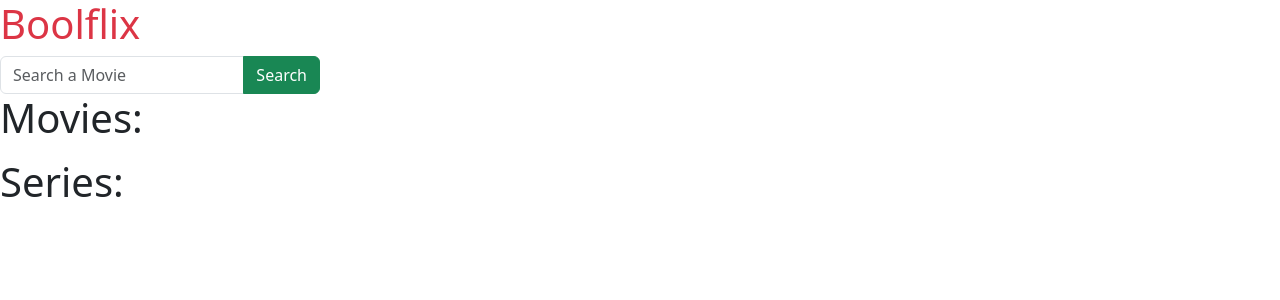
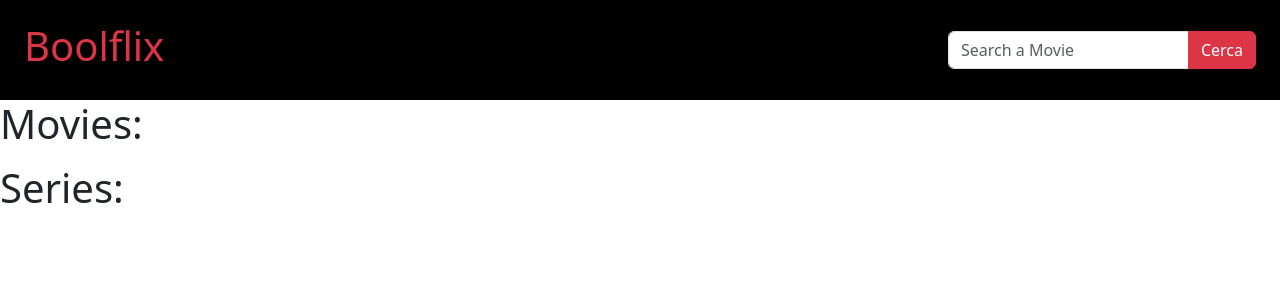
Before and after one commit to RobertoSimonini/netflix-clone, a Vue app: page / in a window 1280 px wide. Shown: the top 300 px of the page. Built offline with nearby package versions, Linux system fonts and the light colour scheme.

Commit message:
passed array using store to Appheader

```diff
--- a/src/App.vue
+++ b/src/App.vue
@@ -1,46 +1,48 @@
 <script>
 import axios from 'axios'
 import {store} from './store'
+import AppHeader from './components/AppHeader.vue'
+import AppMain from './components/AppMain.vue'
 export default {
+  components : {AppHeader, AppMain},
+
   data (){
     return {
       store,
-      searchProduct: '',
       apiUri: 'https://api.themoviedb.org/3/search/movie?api_key=a98e974a1dcb89c6e968d61b061b2de8&query=all',
-      movies: [],
-      series: []
 
     }
   },
+
   methods: {
       fetchMovie(url) {
         axios.get(url)
         .then((res) => {
-        this.movies = res.data.results;
+        store.movies = res.data.results;
       });
       },
 
       fetchSeries(url) {
         axios.get(url)
         .then((res) => {
-        this.series = res.data.results;
+        store.series = res.data.results;
       });
       },
 
-      onTypeSearch(){
-        const movieUri = `https://api.themoviedb.org/3/search/movie?api_key=a98e974a1dcb89c6e968d61b061b2de8&query=${this.searchMovie}`
+      onProductSearch(searchProduct){
+        const movieUri = `https://api.themoviedb.org/3/search/movie?api_key=a98e974a1dcb89c6e968d61b061b2de8&query=${searchProduct}`
         this.fetchMovie(movieUri);
 
-        const seriesUri = `https://api.themoviedb.org/3/search/tv?api_key=a98e974a1dcb89c6e968d61b061b2de8&query=${this.searchMovie}`
+        const seriesUri = `https://api.themoviedb.org/3/search/tv?api_key=a98e974a1dcb89c6e968d61b061b2de8&query=${searchProduct}`
         this.fetchSeries(seriesUri)
       },
 
-      cleanInput(){
-        if (this.searchMovie === ''){
-          this.movies = []
-          this.series = []
+      cleanInput(searchProduct){
+        if (searchProduct === ''){
+          store.movies = []
+          store.series = []
         }
-      },
+      }
   },
 }
 </script>
@@ -49,18 +51,13 @@ export default {
 
 
 <template>
-  <h1 class="text-danger">
-    Boolflix
-  </h1>
+ <app-header @product-search="onProductSearch" @clean-input="cleanInput"></app-header>
 
-  <div class="input-group flex-nowrap w-25">
-    <input @keyup="cleanInput" @keyup.enter="onTypeSearch" v-model.trim="searchMovie" type="text" class="form-control" placeholder="Search a Movie" aria-label="Username" aria-describedby="addon-wrapping">
-    <button @click="onTypeSearch" class="btn btn-success">Search</button>
-  </div>
+
     <div class="movies">
       <h1>Movies:</h1>
       <ul>
-        <li v-for="movie in movies">
+        <li v-for="movie in store.movies">
           <figure>
             <img :src="`https://image.tmdb.org/t/p/w342/${movie.poster_path}`" alt="">
           </figure>
@@ -108,4 +105,9 @@ export default {
     height: 25px;
     width: 35px;
   }
+
+  ul {
+    list-style-type: none;
+  }
+
 </style>
--- /dev/null
+++ b/src/components/AppHeader.vue
@@ -0,0 +1,51 @@
+<script>
+import {store} from '../store'
+export default {
+    data () {
+        return {
+            store,
+            searchProduct: '',
+        }
+    },
+    methods: {
+
+    },
+    emits: ['product-search', 'clean-input']
+}
+</script>
+
+
+
+
+
+
+
+
+
+
+<template>
+    <header class="d-flex justify-content-between align-items-center px-4">
+        <h1 class="text-danger">
+            Boolflix
+        </h1>
+
+        <div class="input-group flex-nowrap w-25">
+            <input @keyup="$emit('clean-input', searchProduct)" @keyup.enter="$emit('product-search', searchProduct)" v-model.trim="searchProduct" type="text" class="form-control" placeholder="Search a Movie" aria-label="Username" aria-describedby="addon-wrapping">
+            <button @click="$emit('product-search', searchProduct)" class="btn btn-danger">Cerca</button>
+        </div>
+    </header>
+
+</template>
+
+
+
+
+
+
+
+<style scoped>
+    header {
+        height: 100px;
+        background-color: black;
+    }
+</style>
--- /dev/null
+++ b/src/components/AppMain.vue
@@ -0,0 +1,14 @@
+<script>
+
+</script>
+
+
+<template>
+
+
+</template>
+
+
+<style>
+
+</style>
--- a/src/store.js
+++ b/src/store.js
@@ -1,5 +1,6 @@
 import { reactive } from "vue";
 
 export const store = reactive({
-    movies: []
+    movies: [],
+    series: []
 })
```
